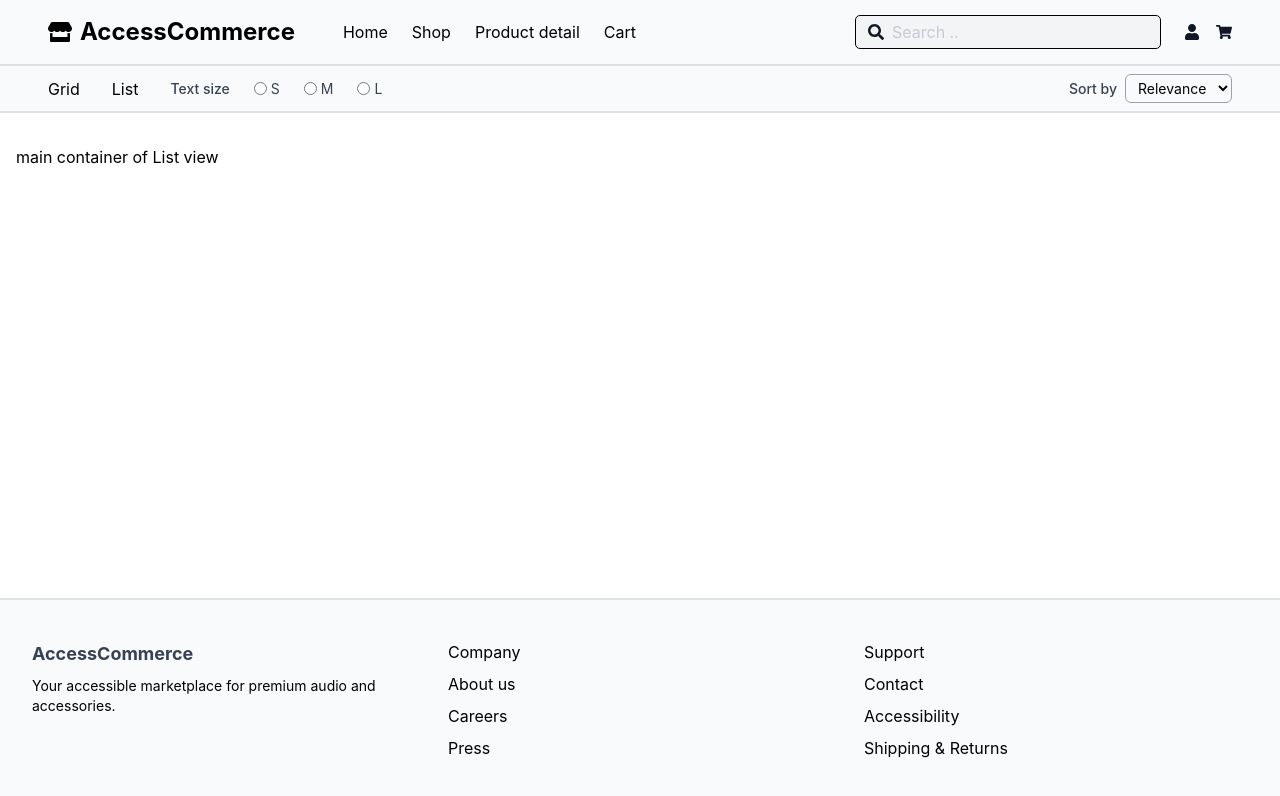
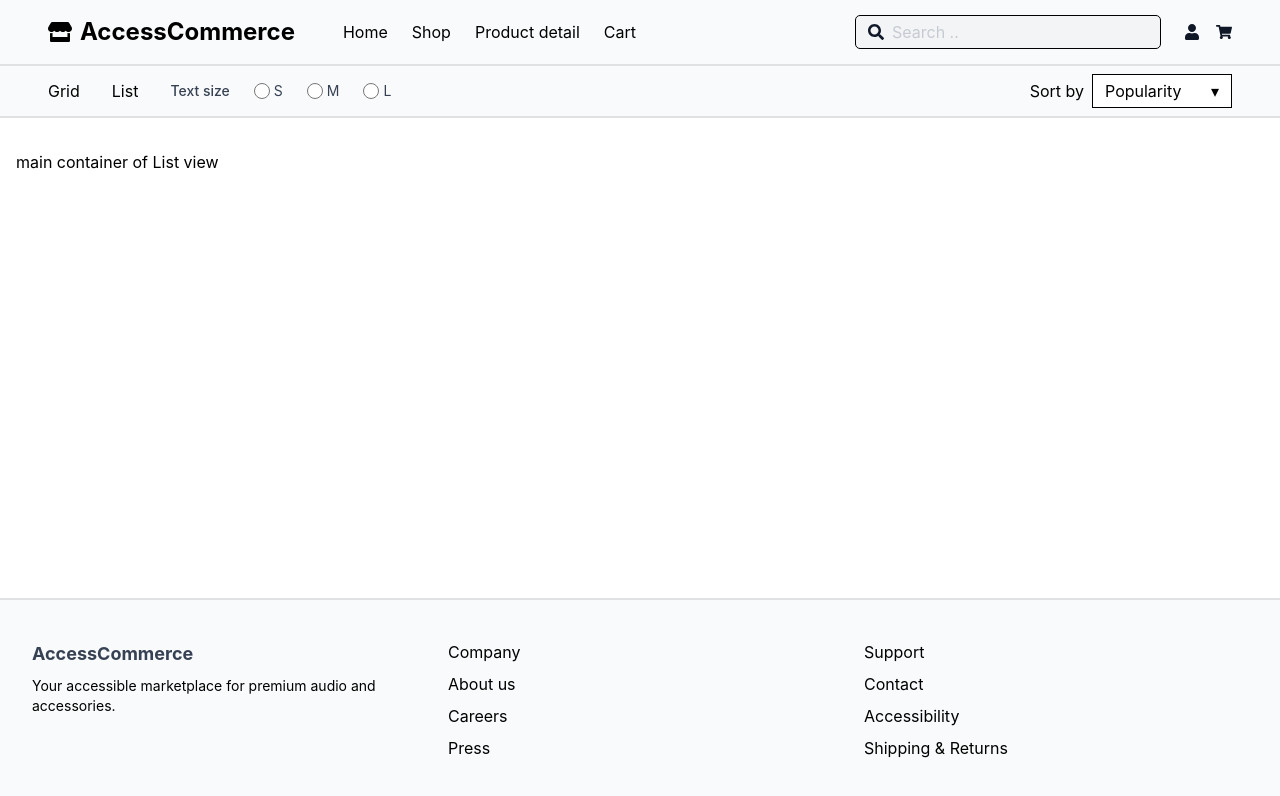
Before and after one commit to webdev2026org/Automate, a React (Vite) app: page / in a window 1280 px wide. Shown: the top 796 px of the page. Built offline with nearby package versions, Linux system fonts and the light colour scheme.

Commit message:
Updated Dropdown Component

```diff
--- /dev/null
+++ b/src/layouts/global/Dropdown.jsx
@@ -0,0 +1,63 @@
+import { useState, useRef, useEffect } from "react";
+
+const Dropdown = ({
+  options = [],
+  defaultValue = "",
+  onChange = () => {},
+  label = "",
+}) => {
+  const [isOpen, setIsOpen] = useState(false);
+  const [selected, setSelected] = useState(defaultValue || options[0]);
+  const dropdownRef = useRef(null);
+
+  // close on outside click
+  useEffect(() => {
+    const handleClickOutside = (e) => {
+      if (!dropdownRef.current?.contains(e.target)) {
+        setIsOpen(false);
+      }
+    };
+    document.addEventListener("mousedown", handleClickOutside);
+    return () => document.removeEventListener("mousedown", handleClickOutside);
+  }, []);
+
+  const handleSelect = (option) => {
+    setSelected(option);
+    setIsOpen(false);
+    onChange(option);
+  };
+
+  return (
+    <div className="relative inline-block" ref={dropdownRef}>
+      {label && <span className="mr-2">{label}</span>}
+
+      {/* Trigger */}
+      <div
+        className="inline-flex items-center justify-between border px-3 py-1 cursor-pointer bg-white min-w-[140px]"
+        onClick={() => setIsOpen(!isOpen)}
+      >
+        {selected}
+        <span className="ml-2">▾</span>
+      </div>
+
+      {/* Options */}
+      {isOpen && (
+        <div className="absolute mt-1 w-full border bg-white shadow-md z-10">
+          {options.map((option) => (
+            <div
+              key={option}
+              onClick={() => handleSelect(option)}
+              className={`px-3 py-2 cursor-pointer hover:bg-gray-200 ${
+                selected === option ? "bg-gray-300 font-medium" : ""
+              }`}
+            >
+              {option}
+            </div>
+          ))}
+        </div>
+      )}
+    </div>
+  );
+};
+
+export default Dropdown;
--- a/src/layouts/global/SubNavbar.jsx
+++ b/src/layouts/global/SubNavbar.jsx
@@ -1,3 +1,4 @@
+import Dropdown from "../global/Dropdown";
 
 const SubNavbar = () => {
   return (
@@ -14,13 +15,13 @@ const SubNavbar = () => {
         <div class="textSize">
           <span>Text size</span>
           <label>
-            <input type="radio" name="textSize" value="S" />S
+            <input type="radio" className="w-4 h-4" name="textSize" value="S" />S
           </label>
           <label>
-            <input type="radio" name="textSize" value="M" />M
+            <input type="radio" className="w-4 h-4" name="textSize" value="M" />M
           </label>
           <label>
-            <input type="radio" name="textSize" value="L" />L
+            <input type="radio" className="w-4 h-4" name="textSize" value="L" />L
           </label>
         </div>
       </div>
@@ -28,12 +29,12 @@ const SubNavbar = () => {
       {/* Sort By */}
 
       <div className="sortBy">
-        <label for="sort">Sort by</label>
-        <select id="sort">
-          <option value="relevance">Relevance</option>
-          <option value="date">Date</option>
-          <option value="popularity">Popularity</option>
-        </select>
+        <Dropdown
+          label="Sort by"
+          options={["Relevance", "Date", "Popularity"]}
+          defaultValue="Popularity"
+          onChange={(value) => console.log("Selected:", value)}
+        />
       </div>
     </nav>
   );
--- a/src/styles/styles.css
+++ b/src/styles/styles.css
@@ -39,7 +39,7 @@ html,body, #root {
   @apply flex items-center gap-4 ml-6;
 }
 .Navbar-icon {
-  @apply text-gray-900 hover:text-blue-400 transition;
+  @apply text-gray-900 hover:text-black transition;
 }
 
 /* Sub Navbar Container */
@@ -60,7 +60,7 @@ html,body, #root {
 }
 
 .btnView.active {
-  @apply bg-blue-500 text-gray-700 border-blue-500;
+  @apply bg-black text-white border-black;
 }
 
 .textSize {
@@ -76,7 +76,7 @@ html,body, #root {
 }
 
 .textSize input[type="radio"] {
-  @apply accent-blue-500;
+  @apply accent-black;
 }
 
 .sortBy {
@@ -88,8 +88,9 @@ html,body, #root {
 }
 
 .sortBy select {
-  @apply border border-gray-400 rounded-md px-2 py-1 text-sm focus:outline-none focus:ring-2 focus:ring-blue-500;
+  @apply border border-gray-400 rounded-md px-2 py-1 text-sm focus:outline-none focus:ring-2 focus:ring-gray-300;
 }
+
 
 /* Footer Container */
 .Footer {
```
